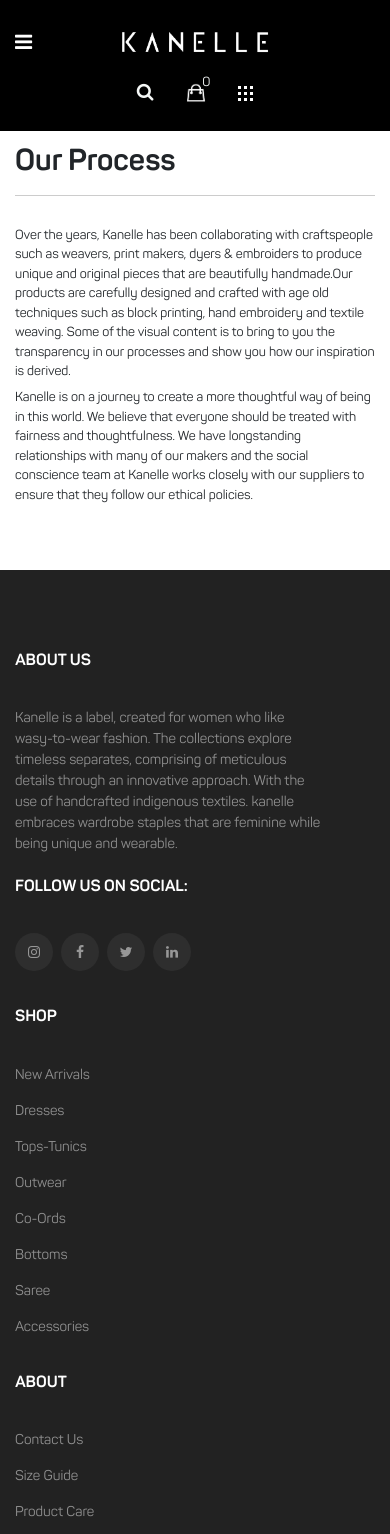
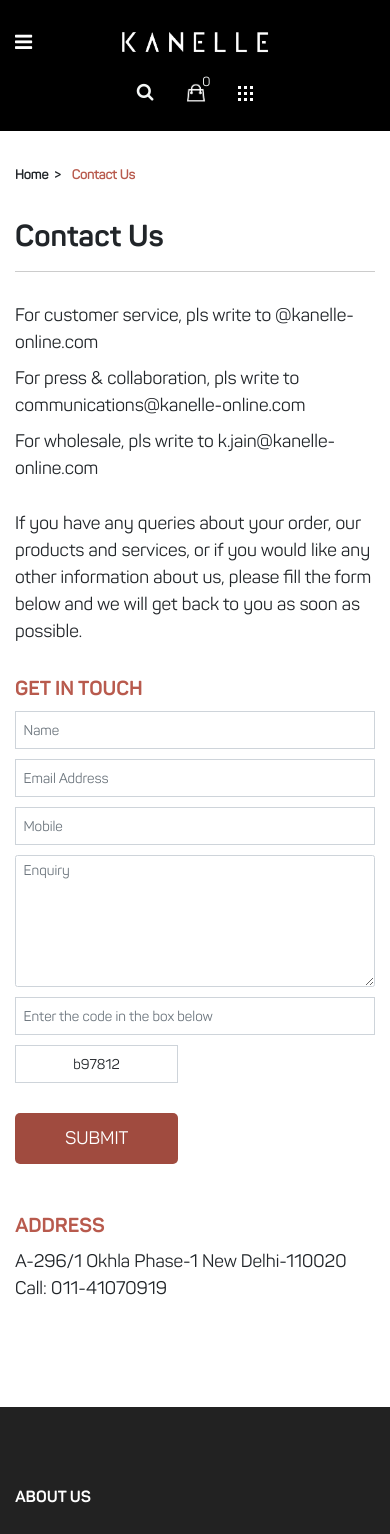
Before and after one commit to mohsin667/Kanelle, a website: page contact.html in a window 390 px wide. Shown: the top 1534 px of the page. Drawn offline with Linux system fonts and the light colour scheme.

Commit message:
working on contact form

```diff
--- a/assets/js/app.js
+++ b/assets/js/app.js
@@ -33,6 +33,53 @@
             }else {
                 $("header").removeClass("sticky");
             }
+        }
+    })
+    $(".contact__half_column form").on("submit",function(e){
+        e.preventDefault();
+        let res = true;
+        let userinput = $("#email").val();
+        let captcha = $("#captcha-field").val();
+         let pattern = /^\b[A-Z0-9._%-]+@[A-Z0-9.-]+\.[A-Z]{2,4}\b$/i
+        $(".form-field").each((ind,elm)=>{
+            $(elm).next("span").remove()
+            if($(elm).val() < 1) {
+                res = false;
+                $(elm).after("<span>All fields are mandatory</span>")
+            }else {
+                $(elm).next("span").remove()
+            }
+        })
+
+
+        if(userinput.length > 1 && !pattern.test(userinput))
+        {
+            res = false;
+            $("#email").next("span").remove()
+            $("#email").after("<span>Please provide a valid e-mail address</span>")
+        }
+        if(captcha.length > 1 && captcha !== $(".cap").val() ) {
+            res = false;
+            $("#captcha-field").next("span").remove()
+            $("#captcha-field").after("<span>Please provide enter a valid captcha code</span>")
+        }
+        return res
+    })
+    jQuery("#phoneInput, #Mobile-phone").on("keydown", function (e) {
+        if (e.which >= 48 && e.which <= 57) {
+            return true
+        }
+        if (e.which >= 186 && e.which <= 189) {
+        return true
+        }
+        if (e.which >= 8 && e.which <= 8) {
+            return true
+        }
+        if(e.which == 37 || e.which == 39) {
+            return true
+        }
+        else {
+            return false
         }
     })
     // if($("header.transparent").length < 1) {
--- a/contact.html
+++ b/contact.html
@@ -160,23 +160,59 @@
 </header>
 <div class="main__wrapper">
   <div class="container">
-      <ul class="breadcrumb-container col col-lg-8">
+      <ul class="breadcrumb-container col col-lg-11">
           <li class="breadcrumb-container__item">Home<span>></span></li>
           <li class="breadcrumb-container__item visited">Contact Us</li>
       </ul>
-      <div class="main-section col col-lg-8">
-          <div class="section__heading">
-              <h1 class="section__heading__title">
-                  Our Process
-              </h1>
-              <p class="section__heading__text">
-                  Over the years, Kanelle has been collaborating with craftspeople such as weavers, print makers, dyers & embroiders to produce unique and original pieces that are beautifully handmade.Our products are carefully designed and crafted with age old techniques such as block printing, hand embroidery and textile weaving. Some of the visual content is to bring to you the transparency in our processes and show you how our inspiration is derived.
-              </p>
-              <p class="section__heading__text">
-                  Kanelle is on a journey to create a more thoughtful way of being in this world. We believe that everyone should be treated with fairness and
-thoughtfulness. We have longstanding relationships with many of our makers and the social conscience team at Kanelle works closely with our
-suppliers to ensure that they follow our ethical policies.
-              </p>
+      <div class="main-section col col-lg-11">
+        <h1 >
+          Contact Us
+        </h1>
+        <p>
+          For customer service, pls write to <a href="mailto:support@kanelle-online.com">@kanelle-online.com</a>
+        </p>
+        <p>
+          For press & collaboration, pls write to <a href="mailto:communications@kanelle-online.com">communications@kanelle-online.com</a>
+        </p>
+        <p>
+          For wholesale, pls write to <a href="mailto:k.jain@kanelle-online.com">k.jain@kanelle-online.com</a>
+        </p>
+        <br />
+        <p>
+          If you have any queries about your order, our products and services, or if you would like any other information about us, please fill the form below and we will get back to you as soon as possible.
+        </p>
+          <h3>GET IN TOUCH</h3>
+          <div class="contact__details">
+            <div class="contact__half_column">
+              <form>
+                <div class="form-group">
+                  <input type="text" class="form-control form-field"  placeholder="Name" />
+                </div>
+                <div class="form-group">
+                  <input type="text" id="email" class="form-control form-field"   placeholder="Email Address" />
+                </div>
+                <div class="form-group">
+                  <input type="text" class="form-control form-field" id="phoneInput" maxlength="12" placeholder="Mobile" />
+                </div>
+                <div class="form-group">
+                  <textarea class="form-control form-field" name="" id=""  cols="30" rows="10" placeholder="Enquiry"></textarea>
+                </div>
+                <div class="form-group">
+                  <input type="text" class="form-control form-field" id="captcha-field"  placeholder="Enter the code in the box below" />
+                </div>
+                <div class="form-group">
+                  <input type="text" class="cap form-control" readonly class="form-control" value="b97812" />
+                </div>
+                <div class="form-group">
+                  <button type="submit">SUBMIT</button>
+                </div>
+              </form>
+            </div>
+            <div class="contact__half_column">
+              <h3>ADDRESS</h3>
+              <p>A-296/1 Okhla Phase-1 New Delhi-110020
+                Call: <a href="tel:011-41070919">011-41070919</a></p>
+            </div>
           </div>
       </div>
   </div>
--- a/scss/modules/__modules.scss
+++ b/scss/modules/__modules.scss
@@ -18,4 +18,5 @@
         './chartModel',
         './containerSpacing',
         './shoppingModules',
-        './shopLayout';
+        './shopLayout',
+        './contact';
--- a/scss/modules/_breadcrumbs.scss
+++ b/scss/modules/_breadcrumbs.scss
@@ -1,7 +1,10 @@
 .breadcrumb-container {
     margin: 0 auto;
-    padding: 65px 0 60px 0;
+    padding: 35px 0 35px 0;
     display: flex;
+    @include media($default) {
+        padding: 65px 0 60px 0;
+    }
     &__item {
         cursor: pointer;
         margin-right: 1.1rem;
--- /dev/null
+++ b/scss/modules/_contact.scss
@@ -0,0 +1,46 @@
+.contact__details {
+  display: flex;
+  flex-flow: wrap;
+  margin-bottom: 1rem;
+  @include media($default) {
+    justify-content: space-between;
+  }
+  .contact__half_column {
+    margin-bottom: 4rem;
+    width: 100%;
+    @include media($default) {
+      width: calc(50% - 6rem);
+    }
+    h3 {
+      margin-top: 0;
+    }
+    &:last-child {
+      position: relative;
+      &:before {
+        @include media($default) {
+          @include content;
+          height: 100%;
+          width: 1px;
+          background: #cccccc;
+          left: -6rem;
+        }
+      }
+    }
+  }
+  button {
+    margin-top: 2rem;
+    background: rgb(160, 75, 63);
+    border-radius: 5px;
+    color: rgb(255, 255, 255);
+    padding: 1.5rem 5rem;
+    font-size: 1.8rem;
+    outline: none;
+    border: none;
+  }
+  input.cap {
+    user-select: none;
+    background: #fff;
+    text-align: center;
+    max-width: 16.3rem;
+  }
+}
--- a/scss/modules/_sectionHeadings.scss
+++ b/scss/modules/_sectionHeadings.scss
@@ -1,27 +1,26 @@
 .main-section {
     margin: 0 auto 0;
-    .section__heading {
-        &__title {
+    p {
+        font-size: 1.8rem;
+        font-family: $regular;
+    }
+    a {
+        color: inherit;
+    }
+    h1 {
         font-size       : 3rem;
         font-weight     : 600;
         border-bottom   : 1px solid #ccc;
         padding-bottom  : 20px;
         margin-bottom   : 30px
     }
-        .section__heading__content {
-            &__title {
+    h3 {
         color: #b85a4d;
         font-size: 2rem;
         font-weight: bold;
         margin-top: 2.3rem;
     }
-            &__text {
-                font-size: 1.8rem;
-            }
-            &__text-L {
-                font-size: 2rem;
-            }
-            &__text-list {
+    ul {
         padding-top: 1.5rem;
         padding-left: 5rem;
         li {
@@ -31,5 +30,3 @@
         }
     }
 }
-    }
-}
--- a/scss/modules/global/_header.scss
+++ b/scss/modules/global/_header.scss
@@ -1,11 +1,9 @@
 header {
   background-color: $black;
-  position: fixed;
   top: 0;
   left: 0;
   width: 100%;
   z-index: 99;
-  position: absolute;
   transition: $transition;
   @include media($default) {
     height: 12.6rem;
--- a/scss/style-config/_normalize.scss
+++ b/scss/style-config/_normalize.scss
@@ -181,6 +181,21 @@
 	font-size: 100%; /* 1 */
 	line-height: 1.15; /* 1 */
 	margin: 0; /* 2 */
+  }
+  input[type=text],input[type=email],input[type=password],textarea {
+    min-height: 3.8rem;
+    font-size: 1.4rem;
+    border-radius: 0;
+  }
+  .form-group {
+    margin-bottom: 1rem;
+    span {
+      color: #b85a4d;
+    }
+  }
+  textarea.form-control {
+    font-size: 1.4rem;
+    max-height: 13.2rem;
   }
 
   /**
```
Also changed, not shown: term-conditions.html (+4 -4 lines), assets/css/app.css. Lines whose indentation alone changed are shown as unchanged.
